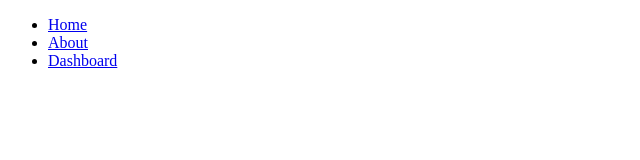
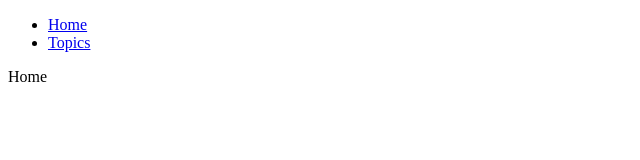
Before and after one commit to infinite7012/day-exercises, a React (Create React App) app: page / in a window 1280 px wide. Shown: the top 160 px of the page, without its empty margins (0-640 px from the left). Built offline with nearby package versions, Linux system fonts and the light colour scheme.

Commit message:
嵌套的路由

```diff
--- a/src/index.js
+++ b/src/index.js
@@ -12,7 +12,8 @@ import ReactDom from 'react-dom'
 // import { Provider } from "react-redux";
 // import store from "./redux/toDoList/store";
 // import App from './router/App'
-import App from './router/UrlParameter'
+// import App from './router/UrlParameter'
+import App from './router/nesting'
 //函数式组件
 // const App=(props)=>{
 //   const person = {name:'justin'}
--- /dev/null
+++ b/src/router/nesting.jsx
@@ -0,0 +1,57 @@
+import React, { Component } from 'react'
+import {
+    BrowserRouter as Router,
+    Route,
+    Link,
+    Switch
+} from "react-router-dom";
+
+const Home = () => (<div>Home</div>)
+const Topics = (props) => {
+    let { url } = props.match
+    return (
+        <>
+            <h1>Topics</h1>
+            <hr></hr>
+            <ul>
+                <li>
+                    <Link to={`${url}/Rendering`}>Rendering</Link>
+                </li>
+                <li>
+                    <Link to={`${url}/Components`}>Components</Link>
+                </li>
+                <li>
+                    <Link to={`${url}/PropsState`}>Props v. State</Link>
+                </li>
+            </ul>
+            <Switch>
+                <Route path={`${url}/Rendering`} exact component={Rendering}></Route>
+                <Route path={`${url}/Components`} component={Components}></Route>
+                <Route path={`${url}/PropsState`} component={PropsState}></Route>
+            </Switch>
+        </>
+    )
+}
+const Rendering = () => (<div>Rendering</div>)
+const Components = () => (<div>Components</div>)
+const PropsState = () => (<div>PropsState</div>)
+export default class App extends Component {
+    render() {
+        return (
+            <Router>
+                <ul>
+                    <li>
+                        <Link to='/'>Home</Link>
+                    </li>
+                    <li>
+                        <Link to='/topics'>Topics</Link>
+                    </li>
+                </ul>
+                <Switch>
+                    <Route path='/' exact component={Home}></Route>
+                    <Route path='/topics' component={Topics}></Route>
+                </Switch>
+            </Router>
+        )
+    }
+}
```
Also changed, not shown: 1 other file (tests, documents, lock files or other folders).
